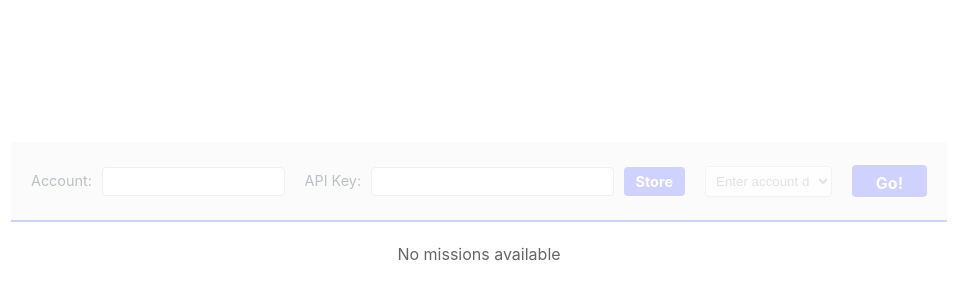
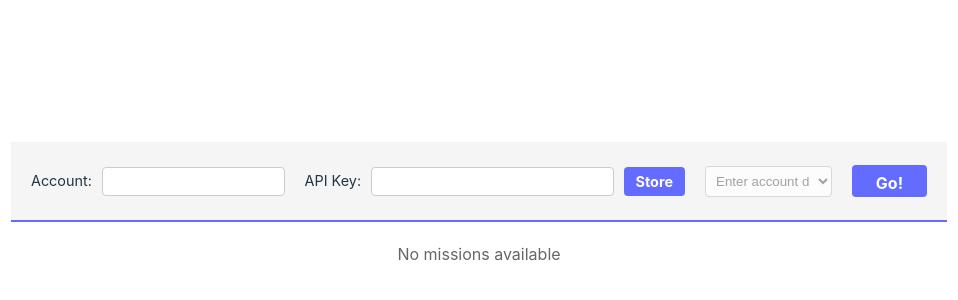
Before and after one commit to judgesteven/api-app-test, a React (Vite) app: page / in a window 1280 px wide. Shown: the part 186-486 px from the top of the page, without its empty margins (161-1119 px from the left). Built offline with nearby package versions, Linux system fonts and the light colour scheme.

Commit message:
style: remove opacity from input section border

```diff
--- a/src/components/InputSection.tsx
+++ b/src/components/InputSection.tsx
@@ -36,8 +36,7 @@ const InputSection: React.FC<InputSectionProps> = ({
       backgroundColor: '#f5f5f5',
       display: 'flex',
       alignItems: 'center',
-      borderBottom: '2px solid #646cff',
-      opacity: 0.3
+      borderBottom: '2px solid #646cff'
     }}>
       <div style={{
         display: 'flex',
```
